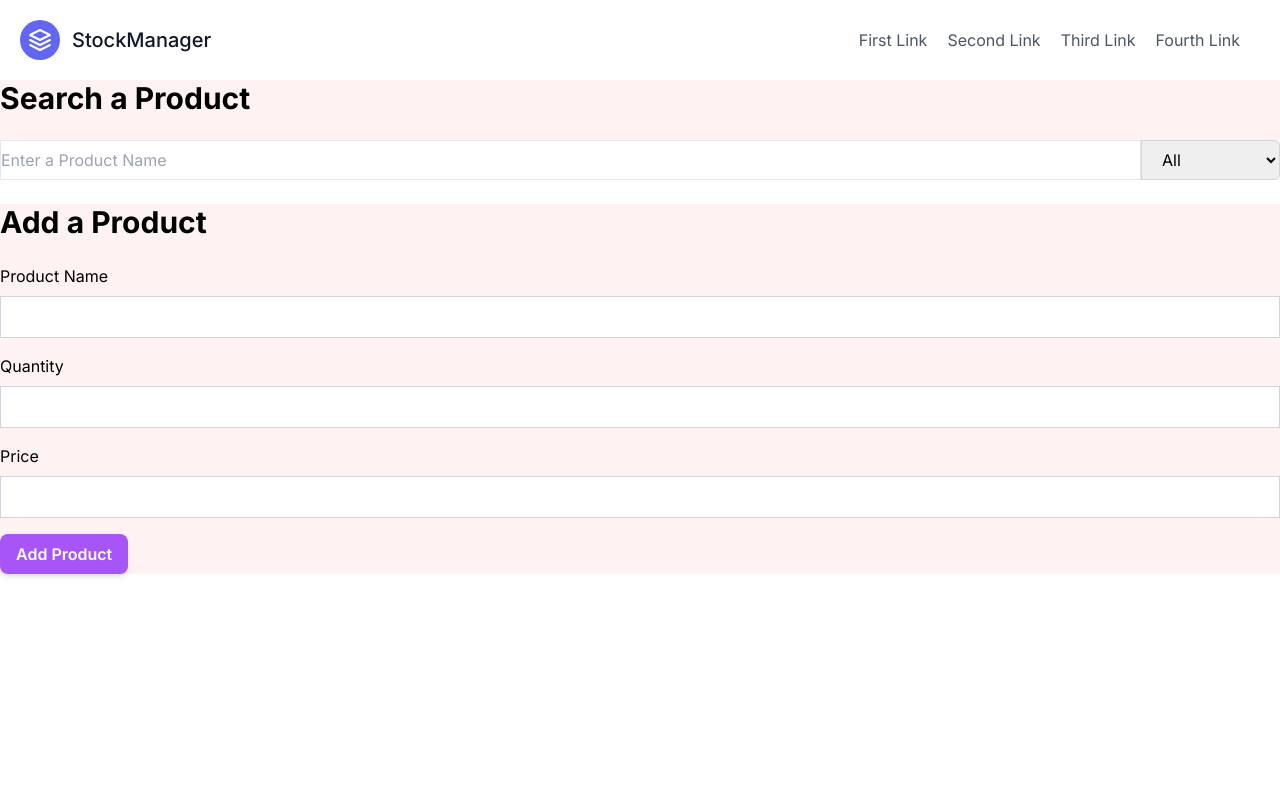
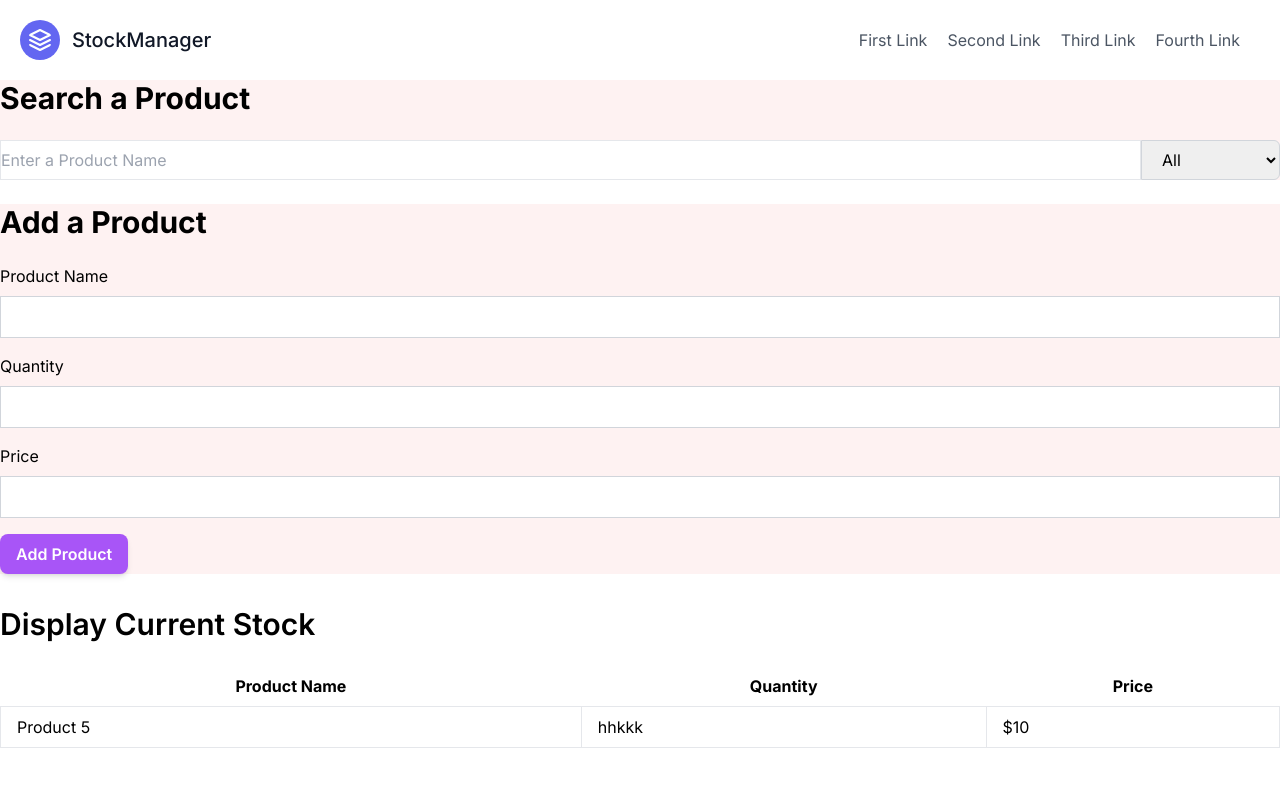
Before and after one commit to SajidCurious/stockmanager, a Next.js app: page / in a window 1280 px wide. Shown: the top 786 px of the page. Built offline with nearby package versions, Linux system fonts and the light colour scheme.

Commit message:
added table to display the result of the stock remainging

```diff
--- a/src/app/page.js
+++ b/src/app/page.js
@@ -64,6 +64,26 @@ export default function Home() {
           </button>
         </form>
       </div>
+      <div className="container my-8 mx-auto">
+        <h1 className="text-3xl font-semibold mb-6">Display Current Stock</h1>
+
+        <table className="table-auto w-full">
+          <thead>
+            <tr>
+              <th className="px-4 py-2">Product Name</th>
+              <th className="px-4 py-2">Quantity</th>
+              <th className="px-4 py-2">Price</th>
+            </tr>
+          </thead>
+          <tbody>
+            <tr>
+              <td className="border px-4 py-2">Product 5</td>
+              <td className="border px-4 py-2">hhkkk</td>
+              <td className="border px-4 py-2">$10</td>
+            </tr>
+          </tbody>
+        </table>
+      </div>
     </>
   );
 }
```
